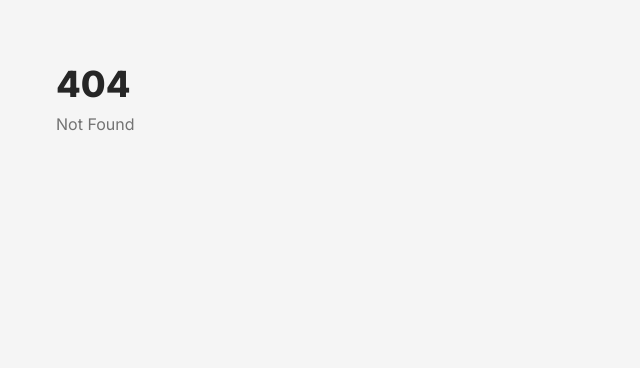
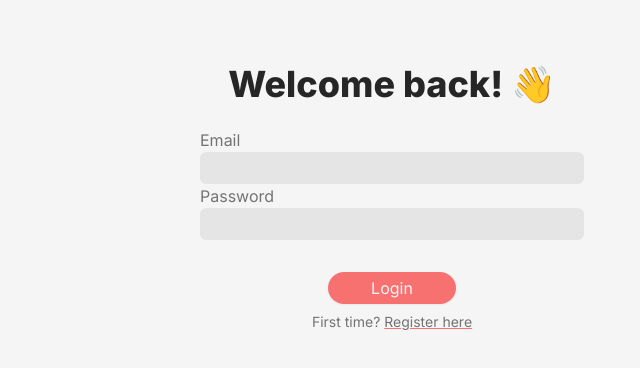
Before and after one commit to RealA10N/codecoach, a SvelteKit app: page /login in a window 1280 px wide. Before the commit this address had no page. Shown: the top 368 px of the page, without its empty margins (248-888 px from the left). Built offline with nearby package versions, Linux system fonts and the light colour scheme.

Commit message:
Added login route

```diff
--- a/src/app.css
+++ b/src/app.css
@@ -4,7 +4,7 @@
 
 @layer base {
 	* {
-		@apply m-0 p-0 transition-colors;
+		@apply m-0 p-0 transition;
 	}
 
 	body {
@@ -36,4 +36,8 @@
 	a {
 		@apply decoration-red-400 underline hover:decoration-2;
 	}
+
+	input {
+		@apply py-1 px-3 w-full transition-colors bg-neutral-200 focus:bg-neutral-300 dark:bg-neutral-800 dark:focus:bg-neutral-700 rounded-md;
+	}
 }
--- /dev/null
+++ b/src/routes/login/+page.svelte
@@ -0,0 +1,23 @@
+<div class="flex justify-center">
+	<form method="post" class="max-w-sm">
+		<h1 class="text-center mb-6">Welcome back! 👋</h1>
+
+		<label for="email">Email</label>
+		<input type="email" id="email" />
+
+		<label for="password">Password</label>
+		<input type="password" id="password" />
+
+		<div class="text-center">
+			<button
+				class="mt-8 bg-red-400 dark:bg-red-700 py-1 px-5 rounded-full shadow-sm text-neutral-100 inline-block w-32 focus:scale-105 transition hover:bg-red-500 hover:dark:bg-red-600"
+				>Login
+			</button>
+		</div>
+
+		<div class="mt-2 text-center text-sm">
+			First time?
+			<a href="/register">Register here</a>
+		</div>
+	</form>
+</div>
```
